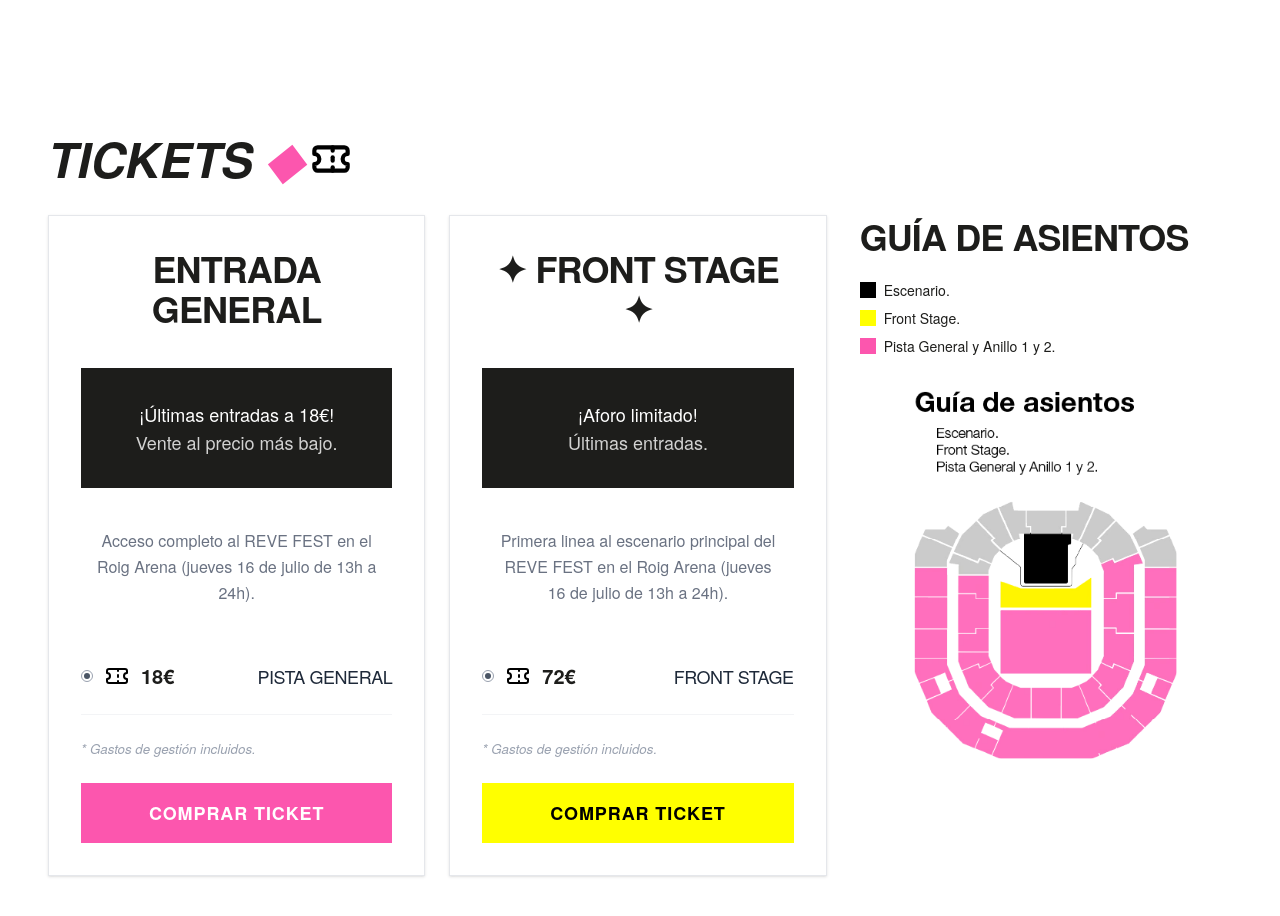
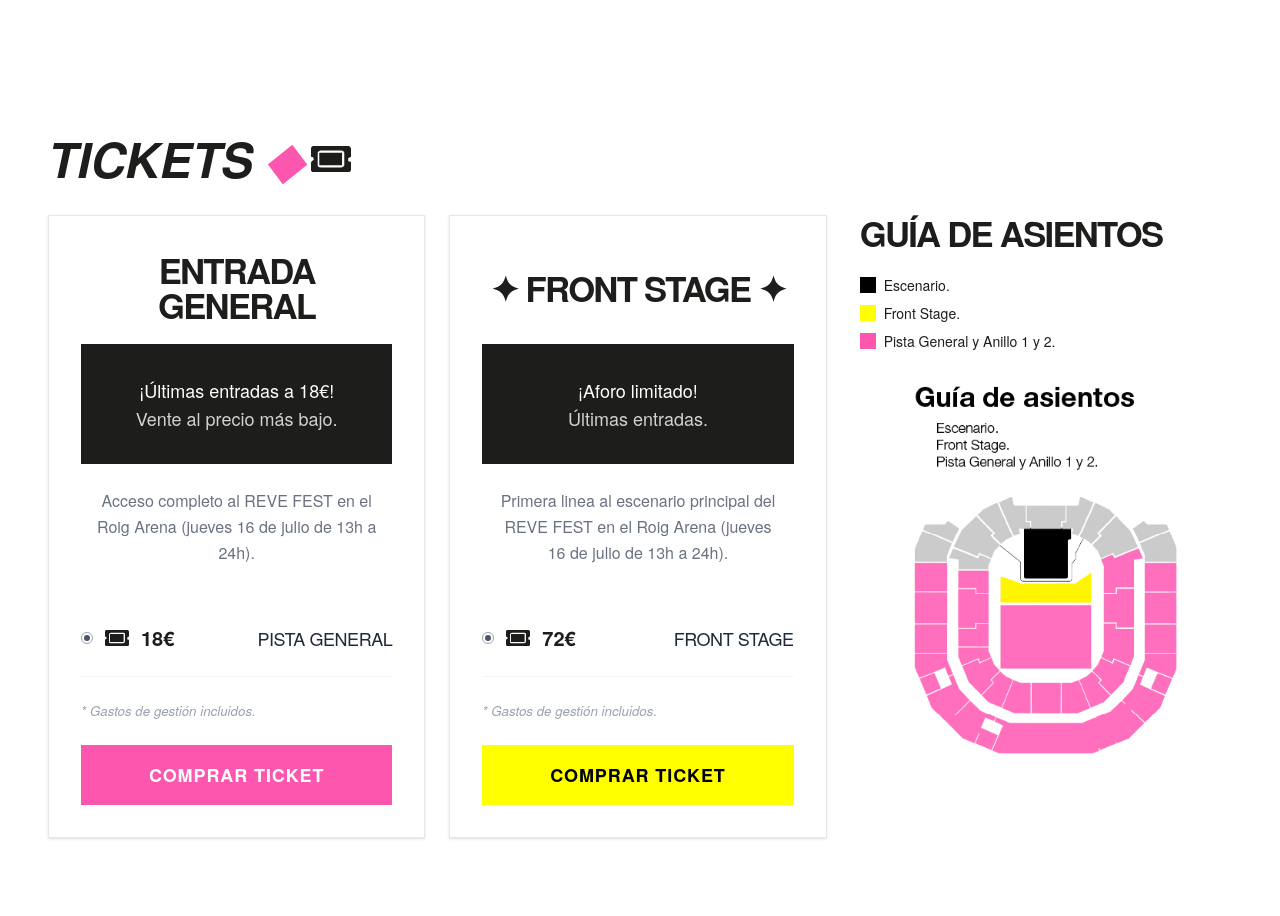
Before and after one commit to dail7x/revefest-web, a Next.js app: page /guia-de-compra in a window 1280 px wide. Shown: the part 680-1596 px from the top of the page. Built offline with nearby package versions, Linux system fonts and the light colour scheme; a web font is replaced by a local one.

Commit message:
Uso de Ticket SVG oficial, link en mapa de asientos y ajuste visual newsletter

```diff
--- a/src/components/home/Newsletter.tsx
+++ b/src/components/home/Newsletter.tsx
@@ -23,7 +23,7 @@
     return (
         <section className="py-24 bg-foreground text-white overflow-hidden relative">
             {/* Decorative BG element */}
-            <div className="absolute top-0 right-0 text-[15vw] font-bold opacity-5 pointer-events-none select-none uppercase tracking-tighter translate-y-[-20%]">
+            <div className="hidden md:block absolute top-0 right-0 text-[15vw] font-bold opacity-5 pointer-events-none select-none uppercase tracking-tighter translate-y-[-20%]">
                 Newsletter
             </div>
 
--- a/src/components/home/TicketsSection.tsx
+++ b/src/components/home/TicketsSection.tsx
@@ -36,7 +36,10 @@
         <section id="tickets" className="py-6 md:py-12 bg-white overflow-hidden">
             <div className="container mx-auto px-6">
                 <h2 className="text-4xl md:text-5xl font-bold uppercase mb-8 flex items-center gap-3 italic">
-                    Tickets <span className="text-[#fc56ae] tracking-tighter">◆</span> <Ticket className="w-8 h-8 md:w-10 md:h-10 text-black fill-transparent stroke-[2.5px]" />
+                    Tickets <span className="text-[#fc56ae] tracking-tighter">◆</span>
+                    <div className="relative w-8 h-8 md:w-10 md:h-10">
+                        <Image src="/images/Ticket.svg" alt="Ticket Icon" fill className="object-contain" />
+                    </div>
                 </h2>
 
                 {/* Desktop Layout */}
@@ -45,11 +48,13 @@
                     <div className="col-span-8 flex gap-6">
                         {tiers.map((tier) => (
                             <div key={tier.name} className="flex-1 border border-gray-200 p-8 flex flex-col min-h-[600px] shadow-sm hover:shadow-md transition-shadow">
-                                <h3 className="text-4xl font-extrabold uppercase text-center mb-6 tracking-tight">
-                                    {tier.title}
-                                </h3>
+                                <div className="h-[80px] flex items-center justify-center mb-4">
+                                    <h3 className="text-2xl md:text-[26pt] font-extrabold uppercase text-center tracking-tighter leading-none">
+                                        {tier.title}
+                                    </h3>
+                                </div>
 
-                                <div className="bg-[#1d1d1b] text-white py-6 px-4 text-center my-4 h-[120px] flex flex-col justify-center items-center">
+                                <div className="bg-[#1d1d1b] text-white py-6 px-4 text-center mb-6 h-[120px] flex flex-col justify-center items-center">
                                     {tier.badge.split('\n').map((line, i) => (
                                         <p key={i} className={`text-lg font-medium ${i === 0 ? 'text-white' : 'text-white/80'}`}>
                                             {line}
@@ -57,7 +62,7 @@
                                     ))}
                                 </div>
 
-                                <p className="text-gray-500 font-light text-md leading-relaxed mt-6 mb-8 text-center px-4">
+                                <p className="text-gray-500 font-light text-md leading-relaxed mb-8 text-center px-4 min-h-[80px]">
                                     {tier.description}
                                 </p>
 
@@ -67,7 +72,9 @@
                                             <div className="w-3 h-3 rounded-full border border-gray-400 flex items-center justify-center">
                                                 <div className="w-1.5 h-1.5 bg-gray-600 rounded-full" />
                                             </div>
-                                            <Ticket className="w-6 h-6 text-black" />
+                                            <div className="relative w-6 h-6">
+                                                <Image src="/images/Ticket.svg" alt="Ticket" fill className="object-contain" />
+                                            </div>
                                             <span className="text-xl font-bold">{tier.price}</span>
                                         </div>
                                         <span className="text-lg font-normal text-gray-800 uppercase tracking-tight">
@@ -92,7 +99,7 @@
 
                     {/* Map Column */}
                     <div className="col-span-4 border border-transparent">
-                        <h3 className="text-4xl font-extrabold uppercase mb-6 tracking-tight">Guía de asientos</h3>
+                        <h3 className="text-[26pt] font-extrabold uppercase mb-6 tracking-tighter leading-none">Guía de asientos</h3>
 
                         <div className="flex flex-col gap-2 mb-8 text-sm font-medium">
                             <div className="flex items-center gap-2">
@@ -109,7 +116,7 @@
                             </div>
                         </div>
 
-                        <div className="relative w-full aspect-square">
+                        <Link href="/entradas" className="relative w-full aspect-square block hover:opacity-90 transition-opacity">
                             <Image
                                 src="/images/GuiaAsientos.webp"
                                 alt="Fano Seating Map"
@@ -117,7 +124,7 @@
                                 className="object-contain"
                                 unoptimized
                             />
-                        </div>
+                        </Link>
                     </div>
                 </div>
 
@@ -128,9 +135,11 @@
                         <div className="flex gap-4 p-2">
                             {tiers.map((tier) => (
                                 <div key={tier.name} className="flex-[0_0_88%] min-w-0 border border-gray-200 p-6 flex flex-col shadow-sm">
-                                    <h3 className="text-3xl font-extrabold uppercase text-center mb-6 tracking-tight leading-none h-[64px] flex items-center justify-center">
-                                        {tier.title}
-                                    </h3>
+                                    <div className="h-[70px] flex items-center justify-center mb-4">
+                                        <h3 className="text-2xl font-extrabold uppercase text-center tracking-tighter leading-none">
+                                            {tier.title}
+                                        </h3>
+                                    </div>
 
                                     <div className="bg-[#1d1d1b] text-white py-5 px-4 text-center my-4 h-[100px] flex flex-col justify-center items-center">
                                         {tier.badge.split('\n').map((line, i) => (
@@ -149,7 +158,9 @@
                                             <div className="w-3 h-3 rounded-full border border-gray-400 flex items-center justify-center">
                                                 <div className="w-1.5 h-1.5 bg-gray-600 rounded-full" />
                                             </div>
-                                            <Ticket className="w-5 h-5 text-black" />
+                                            <div className="relative w-5 h-5">
+                                                <Image src="/images/Ticket.svg" alt="Ticket" fill className="object-contain" />
+                                            </div>
                                             <span className="text-lg font-bold">{tier.price}</span>
                                         </div>
                                         <span className="text-sm font-normal text-gray-800 uppercase tracking-tight">
@@ -174,7 +185,7 @@
 
                     {/* Mobile Map Section */}
                     <div className="border border-gray-200 p-6 shadow-sm">
-                        <h3 className="text-3xl font-extrabold uppercase mb-6 tracking-tight text-center">Guía de asientos</h3>
+                        <h3 className="text-[24pt] font-extrabold uppercase mb-6 tracking-tighter text-center leading-none">Guía de asientos</h3>
 
                         <div className="flex flex-col gap-2 mb-8 text-[11pt] font-medium justify-center pl-4">
                             <div className="flex items-center gap-3">
@@ -191,7 +202,7 @@
                             </div>
                         </div>
 
-                        <div className="relative w-full aspect-square max-w-[400px] mx-auto">
+                        <Link href="/entradas" className="relative w-full aspect-square max-w-[400px] mx-auto block">
                             <Image
                                 src="/images/GuiaAsientos.webp"
                                 alt="Fano Seating Map"
@@ -199,7 +210,7 @@
                                 className="object-contain"
                                 unoptimized
                             />
-                        </div>
+                        </Link>
                     </div>
                 </div>
             </div>
```
Also changed, not shown: public/images/Ticket.svg (added).
